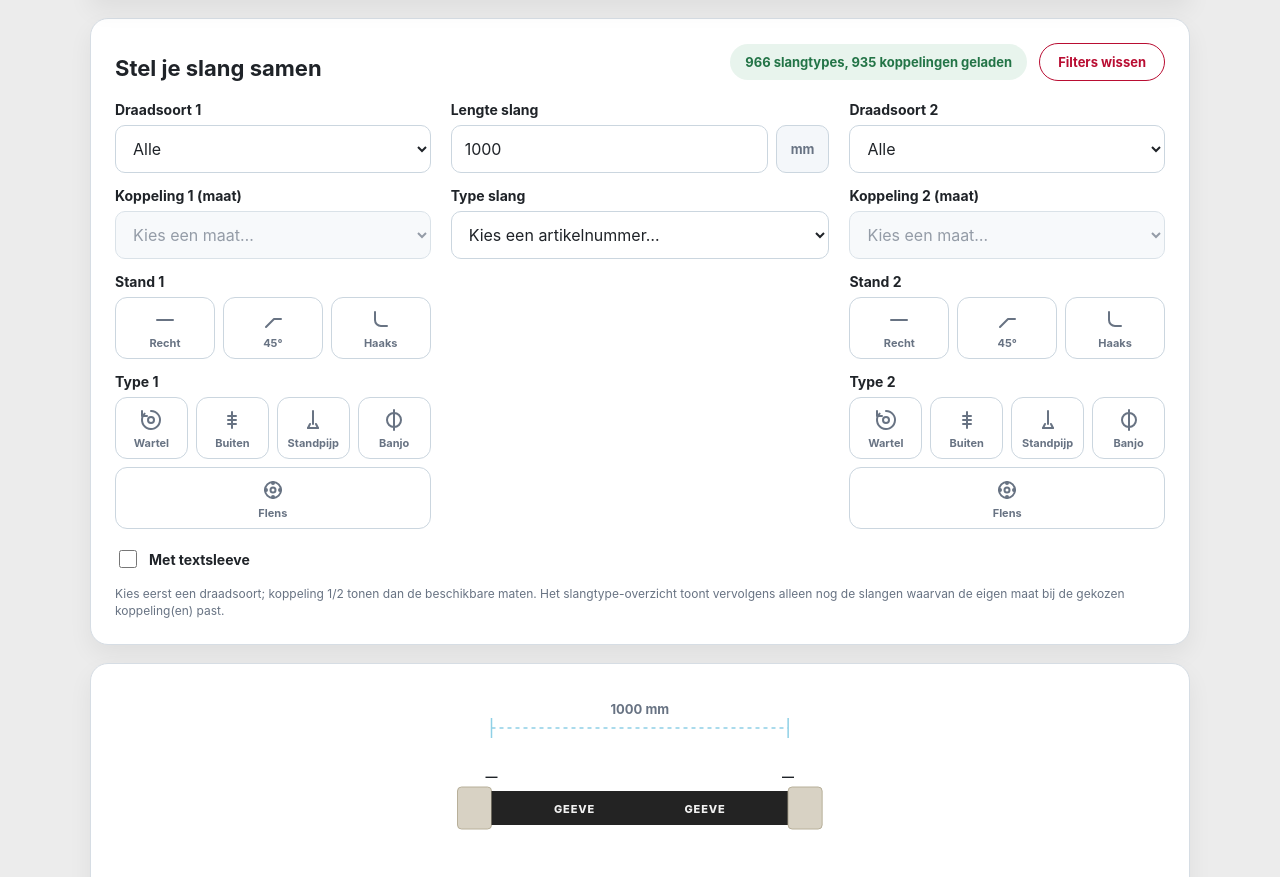
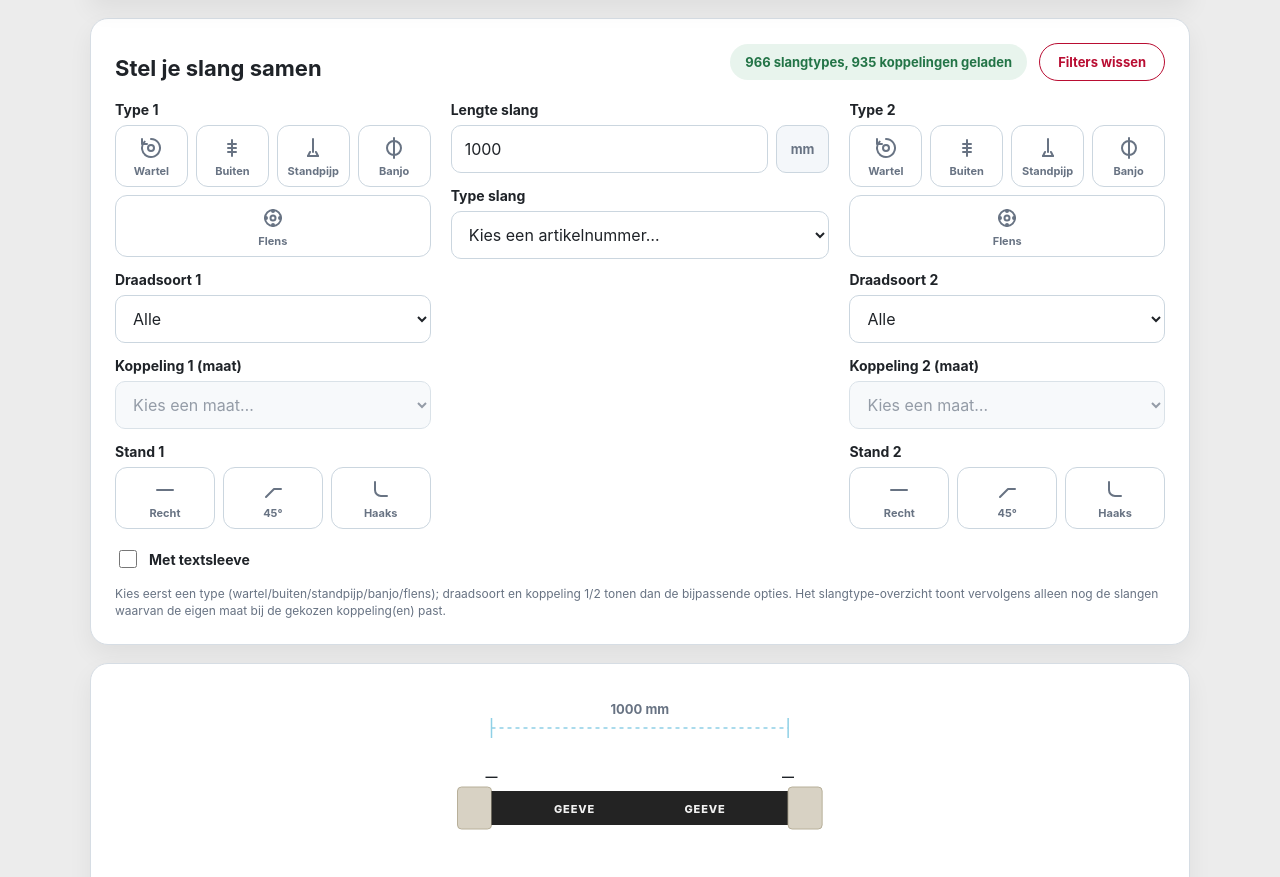
Before and after one commit to MadPatrick/Geeve_selectors, a PHP site: page /hose-configurator/index.php in a window 1280 px wide. Shown: the part 100-977 px from the top of the page. Run offline with PHP 8.4, Linux system fonts and the light colour scheme.

Commit message:
Make Type the first filter, above Draadsoort
Reordered each column to Type -> Draadsoort -> Koppeling (maat) ->
Stand, per feedback that the selection had gotten too complex and Type
should be the entry point. Draadsoort's options are now filtered by
the chosen Type (e.g. Type=banjo narrows Draadsoort to just "banjo";
Type=flange narrows it to whichever draadsoorten actually have flange
fittings), cascading down into Koppeling as before.

Co-Authored-By: Claude Sonnet 5 <noreply@anthropic.com>
Claude-Session: https://claude.ai/code/session_01VM1XPAn6WA5fdYeBghT53z

```diff
--- a/hose-configurator/assets/selector.js
+++ b/hose-configurator/assets/selector.js
@@ -90,17 +90,27 @@
         );
     }
 
-    // --- draadsoort/stand/type/koppeling dropdowns -----------------------
+    // --- type -> draadsoort -> koppeling(maat) -> stand, in die volgorde ---
+    // Type is het 1e filter: het bepaalt welke draadsoorten er nog zijn,
+    // draadsoort bepaalt welke maten er nog zijn, stand filtert daarbinnen.
 
-    const draadsoortValues = uniqueSorted(couplings.map((c) => c.draadsoort));
+    function draadsoortOptionsFor(type) {
+        return uniqueSorted(
+            couplings.filter((c) => !type || c.type === type).map((c) => c.draadsoort)
+        );
+    }
+
+    function populateDraadsoort(select, type) {
+        fillSelect(select, draadsoortOptionsFor(type), 'Alle');
+    }
 
     function populateKoppeling(select, draadsoort, stand, type) {
         fillSelect(select, maatOptionsFor(draadsoort, stand, type), 'Kies een maat…');
         select.disabled = select.options.length <= 1;
     }
 
-    fillSelect(els.draadsoort1, draadsoortValues, 'Alle');
-    fillSelect(els.draadsoort2, draadsoortValues, 'Alle');
+    populateDraadsoort(els.draadsoort1, selectedType1);
+    populateDraadsoort(els.draadsoort2, selectedType2);
     populateKoppeling(els.koppeling1, els.draadsoort1.value, selectedStand1, selectedType1);
     populateKoppeling(els.koppeling2, els.draadsoort2.value, selectedStand2, selectedType2);
 
@@ -270,10 +280,10 @@
 
     // Stand/type-knoppen: één keuze per groep (klikken op de actieve knop
     // zet 'm weer uit, terug naar "alle").
-    function wireIconGroup(buttons, dataAttr, select, draadsoortEl, getOther, setValue) {
+    function wireIconGroup(buttons, setValue, onChange) {
         buttons.forEach((button) => {
             button.addEventListener('click', () => {
-                const value = button.dataset[dataAttr];
+                const value = button.dataset.stand || button.dataset.type;
                 const wasActive = button.classList.contains('active');
                 buttons.forEach((b) => {
                     b.classList.remove('active');
@@ -285,20 +295,27 @@
                     button.setAttribute('aria-pressed', 'true');
                 }
                 setValue(newValue);
-                const [stand, type] = dataAttr === 'stand' ? [newValue, getOther()] : [getOther(), newValue];
-                populateKoppeling(select, draadsoortEl.value, stand, type);
+                onChange();
                 render();
             });
         });
     }
-    wireIconGroup(stand1Buttons, 'stand', els.koppeling1, els.draadsoort1, () => selectedType1, (value) => { selectedStand1 = value; });
-    wireIconGroup(stand2Buttons, 'stand', els.koppeling2, els.draadsoort2, () => selectedType2, (value) => { selectedStand2 = value; });
-    wireIconGroup(type1Buttons, 'type', els.koppeling1, els.draadsoort1, () => selectedStand1, (value) => { selectedType1 = value; });
-    wireIconGroup(type2Buttons, 'type', els.koppeling2, els.draadsoort2, () => selectedStand2, (value) => { selectedType2 = value; });
+    wireIconGroup(stand1Buttons, (value) => { selectedStand1 = value; }, () => {
+        populateKoppeling(els.koppeling1, els.draadsoort1.value, selectedStand1, selectedType1);
+    });
+    wireIconGroup(stand2Buttons, (value) => { selectedStand2 = value; }, () => {
+        populateKoppeling(els.koppeling2, els.draadsoort2.value, selectedStand2, selectedType2);
+    });
+    wireIconGroup(type1Buttons, (value) => { selectedType1 = value; }, () => {
+        populateDraadsoort(els.draadsoort1, selectedType1);
+        populateKoppeling(els.koppeling1, els.draadsoort1.value, selectedStand1, selectedType1);
+    });
+    wireIconGroup(type2Buttons, (value) => { selectedType2 = value; }, () => {
+        populateDraadsoort(els.draadsoort2, selectedType2);
+        populateKoppeling(els.koppeling2, els.draadsoort2.value, selectedStand2, selectedType2);
+    });
 
     resetButton.addEventListener('click', () => {
-        els.draadsoort1.value = ALL;
-        els.draadsoort2.value = ALL;
         selectedStand1 = '';
         selectedStand2 = '';
         selectedType1 = '';
@@ -307,6 +324,10 @@
             button.classList.remove('active');
             button.setAttribute('aria-pressed', 'false');
         });
+        populateDraadsoort(els.draadsoort1, '');
+        populateDraadsoort(els.draadsoort2, '');
+        els.draadsoort1.value = ALL;
+        els.draadsoort2.value = ALL;
         populateKoppeling(els.koppeling1, ALL, '', '');
         populateKoppeling(els.koppeling2, ALL, '', '');
         els.lengte.value = '1000';
--- a/hose-configurator/index.php
+++ b/hose-configurator/index.php
@@ -319,6 +319,12 @@ $dataLabel = $loadErrors === []
 
         <div class="config-grid">
             <div class="config-column">
+                <div class="field">
+                    <span>Type 1</span>
+                    <div id="type1" class="stand-icon-group" role="group" aria-label="Type koppeling 1">
+                        <?= typeButtonsHtml() ?>
+                    </div>
+                </div>
                 <label class="field" for="draadsoort1">
                     <span>Draadsoort 1</span>
                     <select id="draadsoort1"></select>
@@ -331,12 +337,6 @@ $dataLabel = $loadErrors === []
                     <span>Stand 1</span>
                     <div id="stand1" class="stand-icon-group" role="group" aria-label="Stand koppeling 1">
                         <?= standButtonsHtml() ?>
-                    </div>
-                </div>
-                <div class="field">
-                    <span>Type 1</span>
-                    <div id="type1" class="stand-icon-group" role="group" aria-label="Type koppeling 1">
-                        <?= typeButtonsHtml() ?>
                     </div>
                 </div>
             </div>
@@ -358,6 +358,12 @@ $dataLabel = $loadErrors === []
             </div>
 
             <div class="config-column">
+                <div class="field">
+                    <span>Type 2</span>
+                    <div id="type2" class="stand-icon-group" role="group" aria-label="Type koppeling 2">
+                        <?= typeButtonsHtml() ?>
+                    </div>
+                </div>
                 <label class="field" for="draadsoort2">
                     <span>Draadsoort 2</span>
                     <select id="draadsoort2"></select>
@@ -372,12 +378,6 @@ $dataLabel = $loadErrors === []
                         <?= standButtonsHtml() ?>
                     </div>
                 </div>
-                <div class="field">
-                    <span>Type 2</span>
-                    <div id="type2" class="stand-icon-group" role="group" aria-label="Type koppeling 2">
-                        <?= typeButtonsHtml() ?>
-                    </div>
-                </div>
             </div>
         </div>
 
@@ -385,8 +385,9 @@ $dataLabel = $loadErrors === []
             <input type="checkbox" id="textsleeve">
             <span>Met textsleeve</span>
         </label>
-        <small>Kies eerst een draadsoort; koppeling 1/2 tonen dan de beschikbare maten. Het slangtype-overzicht
-            toont vervolgens alleen nog de slangen waarvan de eigen maat bij de gekozen koppeling(en) past.</small>
+        <small>Kies eerst een type (wartel/buiten/standpijp/banjo/flens); draadsoort en koppeling 1/2 tonen dan
+            de bijpassende opties. Het slangtype-overzicht toont vervolgens alleen nog de slangen waarvan de eigen
+            maat bij de gekozen koppeling(en) past.</small>
     </section>
 
     <section class="panel visual-panel">
```
